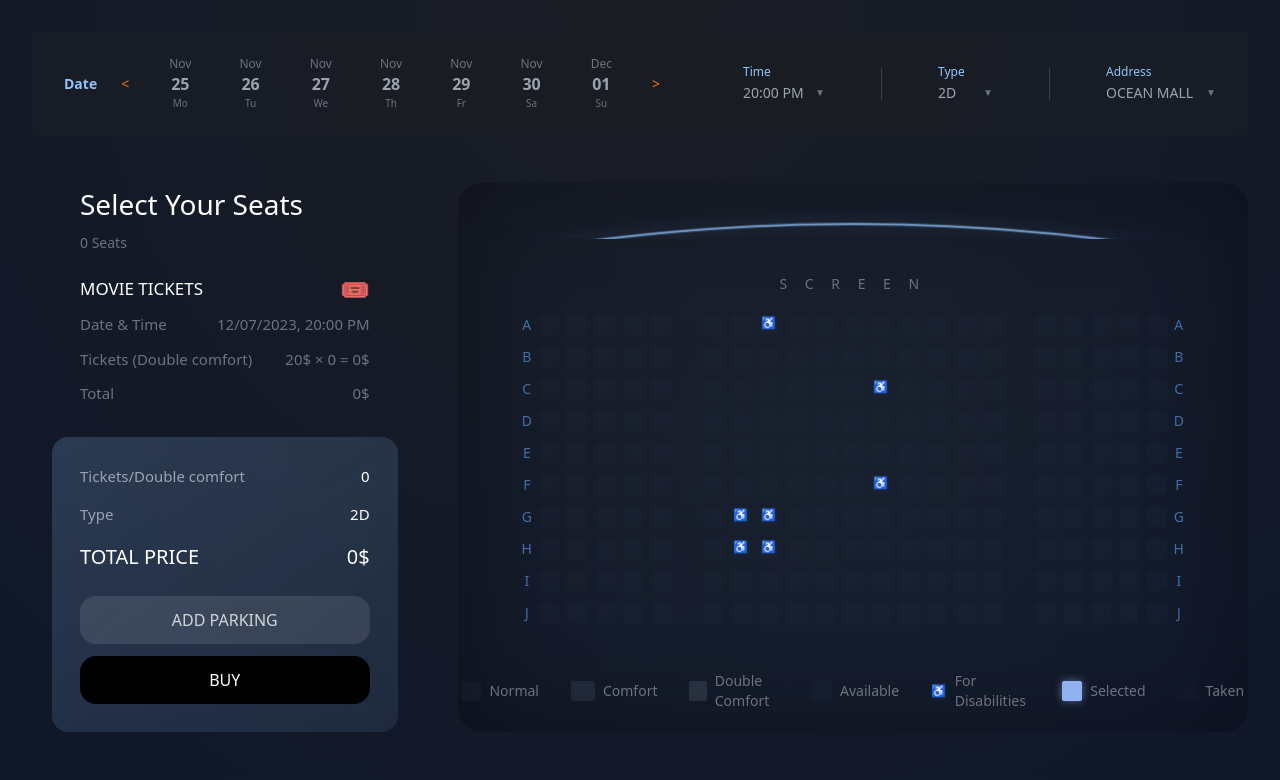
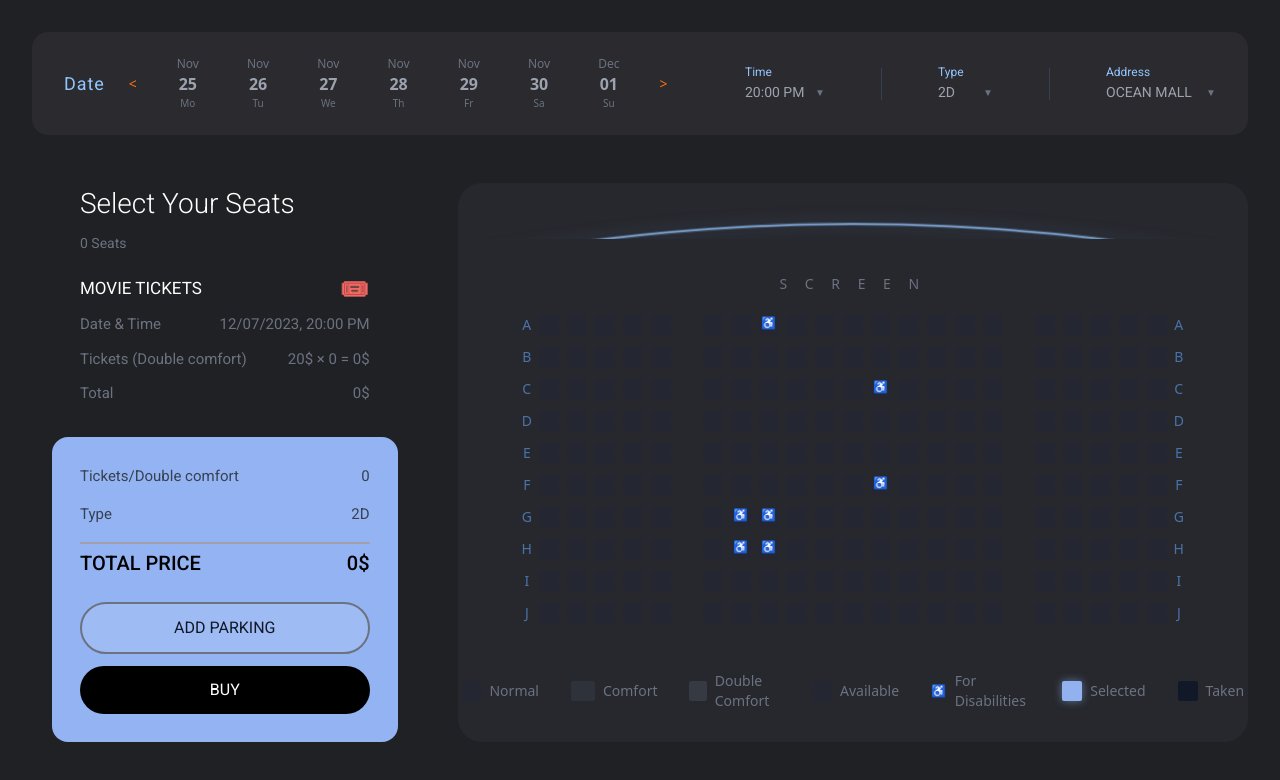
Before and after one commit to Prateeksingchn/Movie-seat-Booking-UI-React, a React (Vite) app: page / in a window 1280 px wide. Shown: the top 780 px of the page. Built offline with nearby package versions, Linux system fonts and the light colour scheme.

Commit message:
Added new fonts and adjusted left section.

```diff
--- a/index.html
+++ b/index.html
@@ -8,7 +8,7 @@
     <link rel="preconnect" href="https://fonts.googleapis.com" />
     <link rel="preconnect" href="https://fonts.gstatic.com" crossorigin />
     <link
-      href="https://fonts.googleapis.com/css2?family=Space+Grotesk:wght@300..700&display=swap"
+      href="https://fonts.googleapis.com/css2?family=Roboto:ital,wght@0,100;0,300;0,400;0,500;0,700;0,900;1,100;1,300;1,400;1,500;1,700;1,900&family=Space+Grotesk:wght@300..700&display=swap"
       rel="stylesheet"
     />
   </head>
--- a/src/components/home/Home.jsx
+++ b/src/components/home/Home.jsx
@@ -127,10 +127,10 @@ const Home = () => {
     };
 
     return (
-      <div className="flex justify-between items-center mb-12 bg-[#1a1d24]/80 px-8 py-4 rounded-none font-[Space_Grotesk] ">
+      <div className="flex justify-between items-center mb-12 bg-[#2A2A2F] rounded-2xl px-8 py-4 ">
         {/* Left - Date Section */}
         <div className="flex items-center space-x-6">
-          <span className="text-blue-300 text-sm font-semibold">Date</span>
+          <span className="text-blue-300 text-lg tracking-wider font-normal font-[roboto] ">Date</span>
           <button onClick={handlePrevDate} className="text-orange-500 text-sm">&lt;</button>
           <div className="flex space-x-4">
             {currentDates.map((date) => (
@@ -155,7 +155,7 @@ const Home = () => {
         </div>
 
         {/* Right - Selects Section with Borders */}
-        <div className="flex items-center space-x-14">
+        <div className="flex items-center space-x-14 font-[roboto] ">
           {/* Time Select */}
           <div className="flex flex-col">
             <span className="text-blue-300 text-xs">Time</span>
@@ -221,9 +221,9 @@ const Home = () => {
     <div className="w-[30%] mx-5">
 
       {/* Ticket info */}
-      <div className="px-7">
+      <div className="px-7 font-[roboto] ">
         {/* Header */}
-        <h2 className="text-[28px] font-light text-white mb-2">
+        <h2 className="text-[28px] font-light text-white mb-2 font-[roboto] ">
           Select Your Seats
         </h2>
         <div className="text-sm text-gray-500 mb-5 flex items-center">
@@ -266,35 +266,30 @@ const Home = () => {
 
       {/* Summary Card */}
       <div
-        className="bg-[#91B1F1]/20 p-7 rounded-2xl"
-        style={{
-          background:
-            "linear-gradient(145deg, rgba(147, 197, 253, 0.2) 0%, rgba(147, 197, 253, 0.1) 100%)",
-          backdropFilter: "blur(10px)",
-        }}
+        className="bg-[#93B3F3] p-7 rounded-2xl font-[roboto] "
       >
         <div className="space-y-4 mb-6">
           <div className="flex justify-between text-[15px]">
-            <span className="text-gray-400">Tickets/Double comfort</span>
-            <span className="text-white">{selectedSeats.length}</span>
+            <span className="text-gray-700">Tickets/Double comfort</span>
+            <span className="text-gray-700">{selectedSeats.length}</span>
           </div>
           <div className="flex justify-between text-[15px]">
-            <span className="text-gray-400">Type</span>
-            <span className="text-white">{selectedType}</span>
+            <span className="text-gray-700">Type</span>
+            <span className="text-gray-700">{selectedType}</span>
           </div>
-          <div className="flex justify-between text-[20px] font-medium">
-            <span className="text-white">TOTAL PRICE</span>
-            <span className="text-white">
+          <div className="flex justify-between text-[20px] font-medium border-t-2 border-zinc-400 pt-1">
+            <span className="text-black">TOTAL PRICE</span>
+            <span className="text-black">
               {ticketPrice * selectedSeats.length}$
             </span>
           </div>
         </div>
 
         {/* Buttons */}
-        <button className="w-full py-3 rounded-2xl bg-white/10 text-gray-300 mb-3 hover:bg-white/20 transition-all">
+        <button className="w-full py-3 rounded-full bg-white/10 text-gray-900 mb-3 hover:bg-white/20 transition-all border-2 border-gray-500">
           ADD PARKING
         </button>
-        <button className="w-full py-3 rounded-2xl bg-black text-white hover:bg-gray-900 transition-all">
+        <button className="w-full py-3 rounded-full bg-black text-white hover:bg-gray-900 transition-all">
           BUY
         </button>
       </div>
@@ -303,12 +298,7 @@ const Home = () => {
 
   const RightSection = () => (
     <div
-      className="w-[65%] rounded-3xl mx-auto p-4 ml-10"
-      style={{
-        background:
-          "radial-gradient(circle at center, rgba(30, 41, 59, 0.4) 0%, rgba(15, 23, 42, 0.2) 100%)",
-        boxShadow: "inset 0 0 100px rgba(0, 0, 0, 0.3)",
-      }}
+      className="w-[65%] rounded-3xl mx-auto p-4 ml-10 bg-gradient-to-r bg-[#27282E] "
     >
       {/* Screen Section - SVG curved line with enhanced glow */}
       <div className="relative mb-5">
@@ -488,10 +478,7 @@ const Home = () => {
 
   return (
     <div
-      className="min-h-screen bg-[#1a1d24] text-gray-300 p-8"
-      style={{
-        background: "radial-gradient(circle at top, #1a1d24 0%, #0f172a 100%)",
-      }}
+      className="min-h-screen bg-[#202124] text-gray-300 p-8"
     >
       <TopNav />
       <div className="flex">
```
